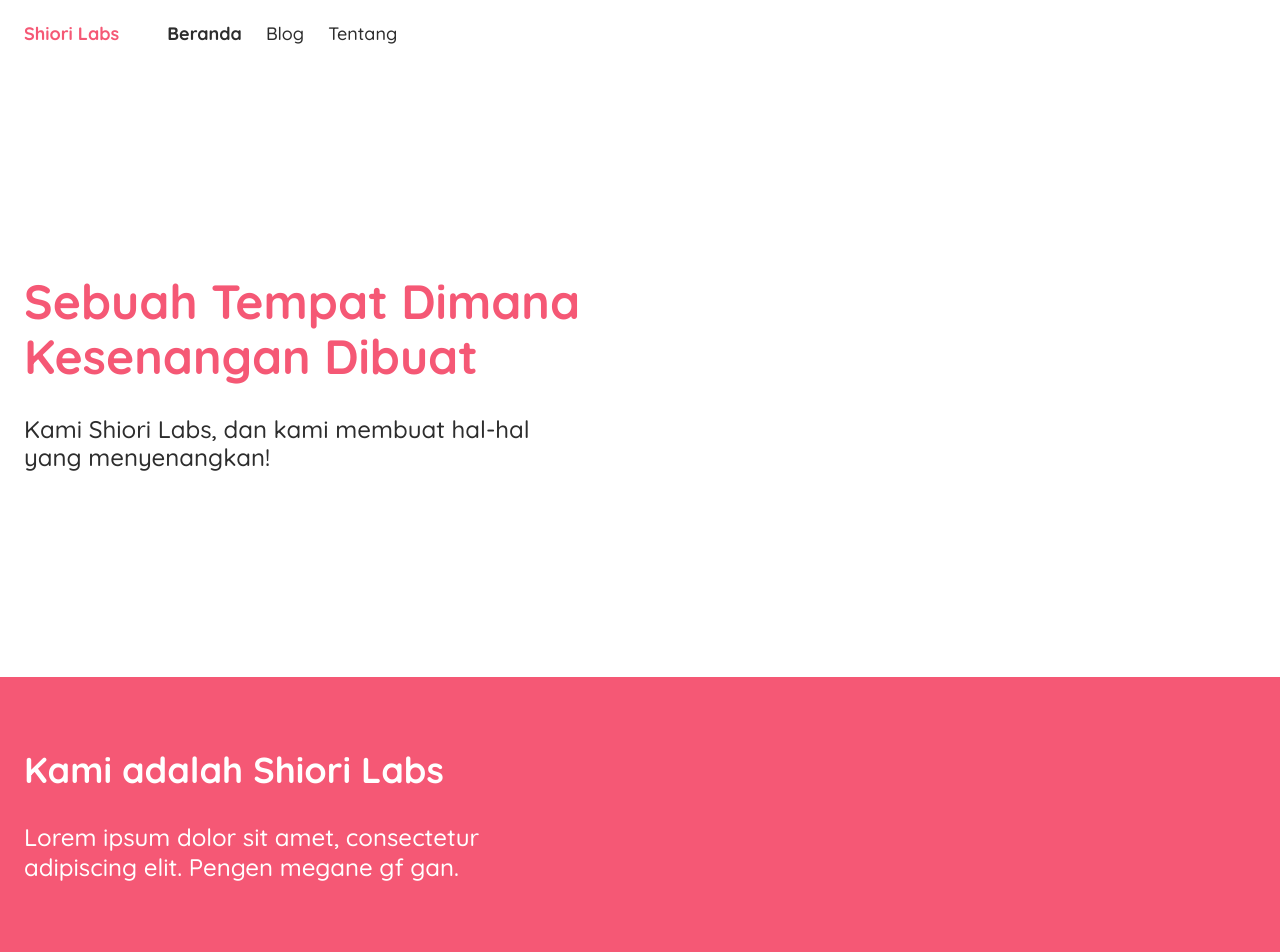
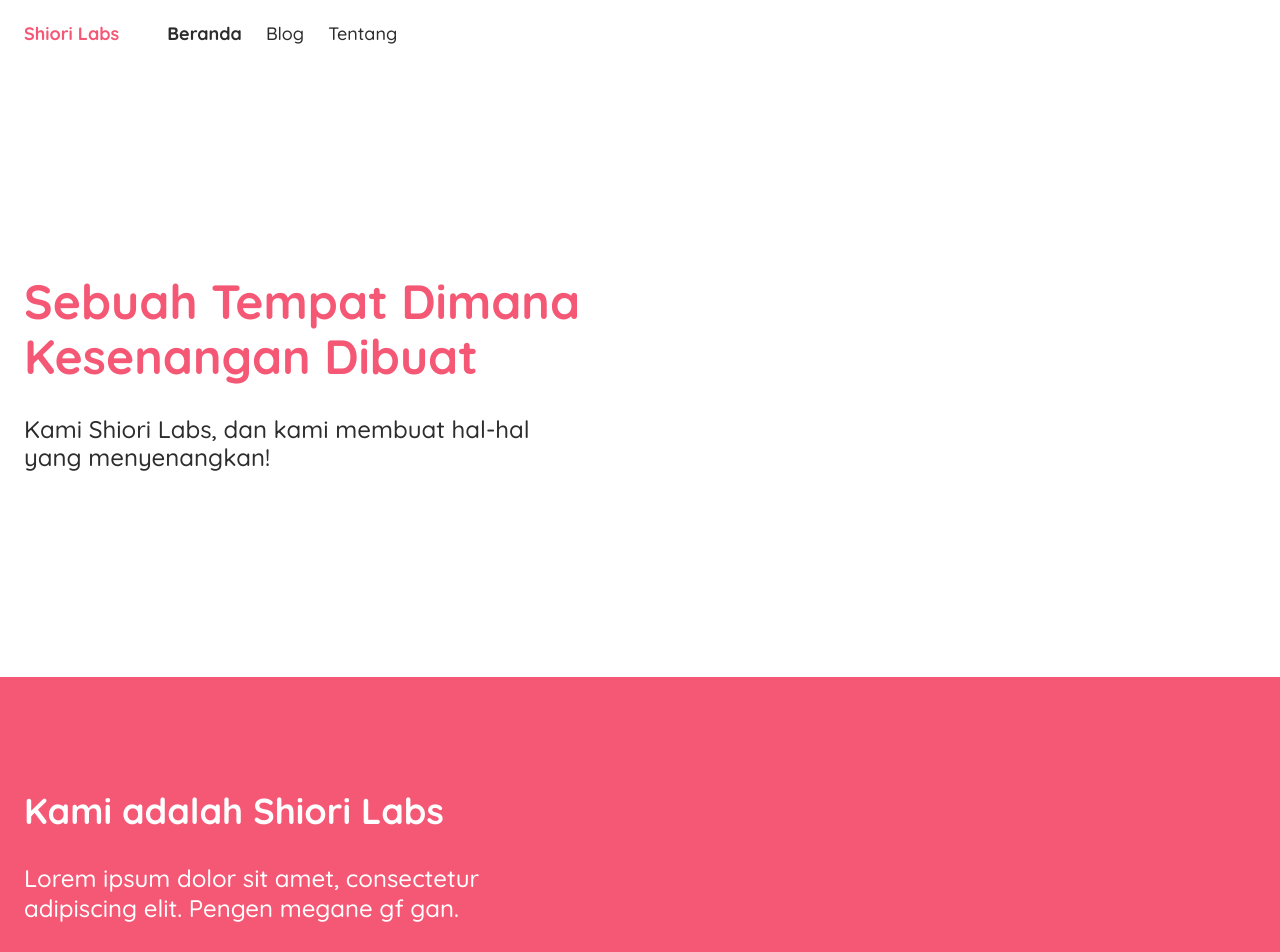
Before and after one commit to ShioriLabs/site, a Next.js app: page / in a window 1280 px wide. Shown: the top 952 px of the page. Built offline with nearby package versions, Linux system fonts and the light colour scheme.

Commit message:
Updated HomeSection minimum height and vertical padding

```diff
--- a/src/components/HomeSection/index.tsx
+++ b/src/components/HomeSection/index.tsx
@@ -14,9 +14,9 @@ const HomeSectionBase = styled.section<HomeSectionBaseProps>`
   `}
   display: flex;
   align-items: center;
-  padding: 48px 0px;
+  padding: 32px 0px;
   box-sizing: border-box;
-  min-height: 256px;
+  min-height: 360px;
 `
 
 interface HomeSectionContainerProps {
```
